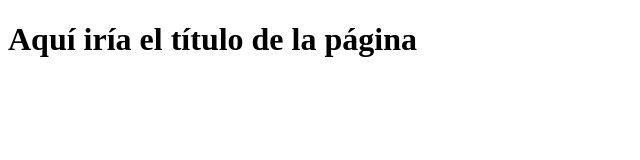
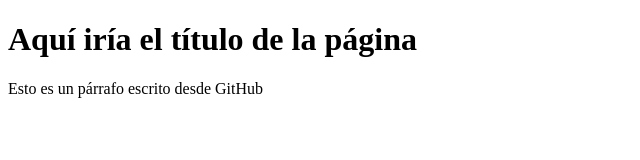
Before and after one commit to yodaad/Proyecto-Web-Empresa-C, a plain HTML site: page index.html in a window 1280 px wide. Shown: the whole page, without its empty margins (0-640 px from the left). Drawn offline with Linux system fonts and the light colour scheme.

Commit message:
Update index.html

```diff
--- a/index.html
+++ b/index.html
@@ -8,5 +8,6 @@
 </head>
 <body>
     <h1>Aquí iría el título de la página</h1>
+    <p>Esto es un párrafo escrito desde GitHub<p>
 </body>
 </html>
```
